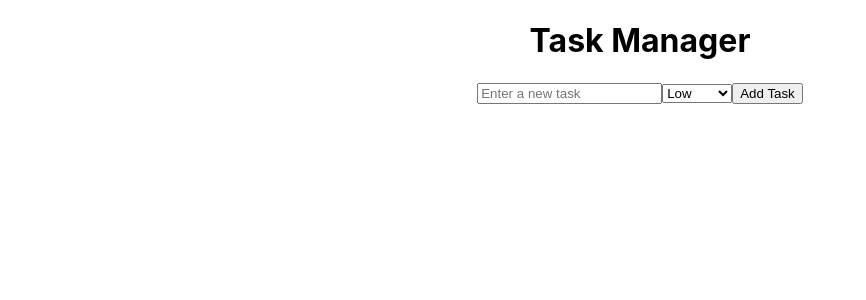
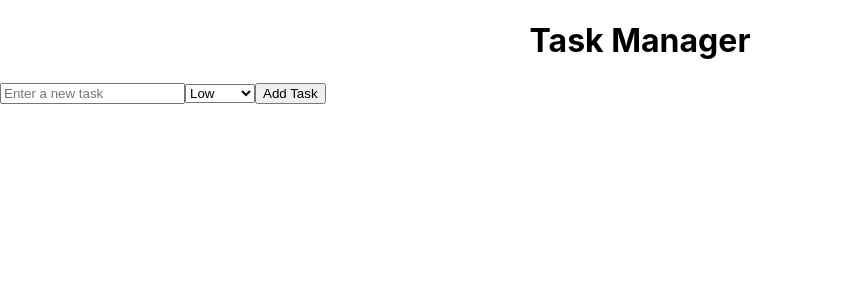
Before and after one commit to zuzuc/task-manager, a React (Create React App) app: page / in a window 1280 px wide. Shown: the top 300 px of the page, without its empty margins (0-866 px from the left). Built offline with nearby package versions, Linux system fonts and the light colour scheme.

Commit message:
add some comments to make steps clearer

```diff
--- a/src/App.js
+++ b/src/App.js
@@ -6,10 +6,11 @@ import TaskList from "./components/TaskList";
 function TaskManager() {
   const [tasks, setTasks] = useState([]);
   const handleAddTask = (newTask) => {
-    setTasks((prevTasks) => [...prevTasks, newTask]);
+    setTasks((prevTasks) => [...prevTasks, newTask]); // Adds the new task to the tasks array
 };
+
   return (
-    <div className="App">
+    <div>
       <div className="title" style={{ textAlign: 'center' }}>
         <h1>Task Manager</h1>
       </div>
--- a/src/components/TaskInput.js
+++ b/src/components/TaskInput.js
@@ -21,10 +21,10 @@ function TaskInput({ onAddTask }) {
     };
 
     // Pass new task up to parent
-    onAddTask(newTask);
+    onAddTask(newTask); // Calls the parent function handleAddTask with newTask
 
     //Reset input fields
-    setTask("");
+    setTask(""); //Reset the input
     setPriority("low");
   };
 
```
